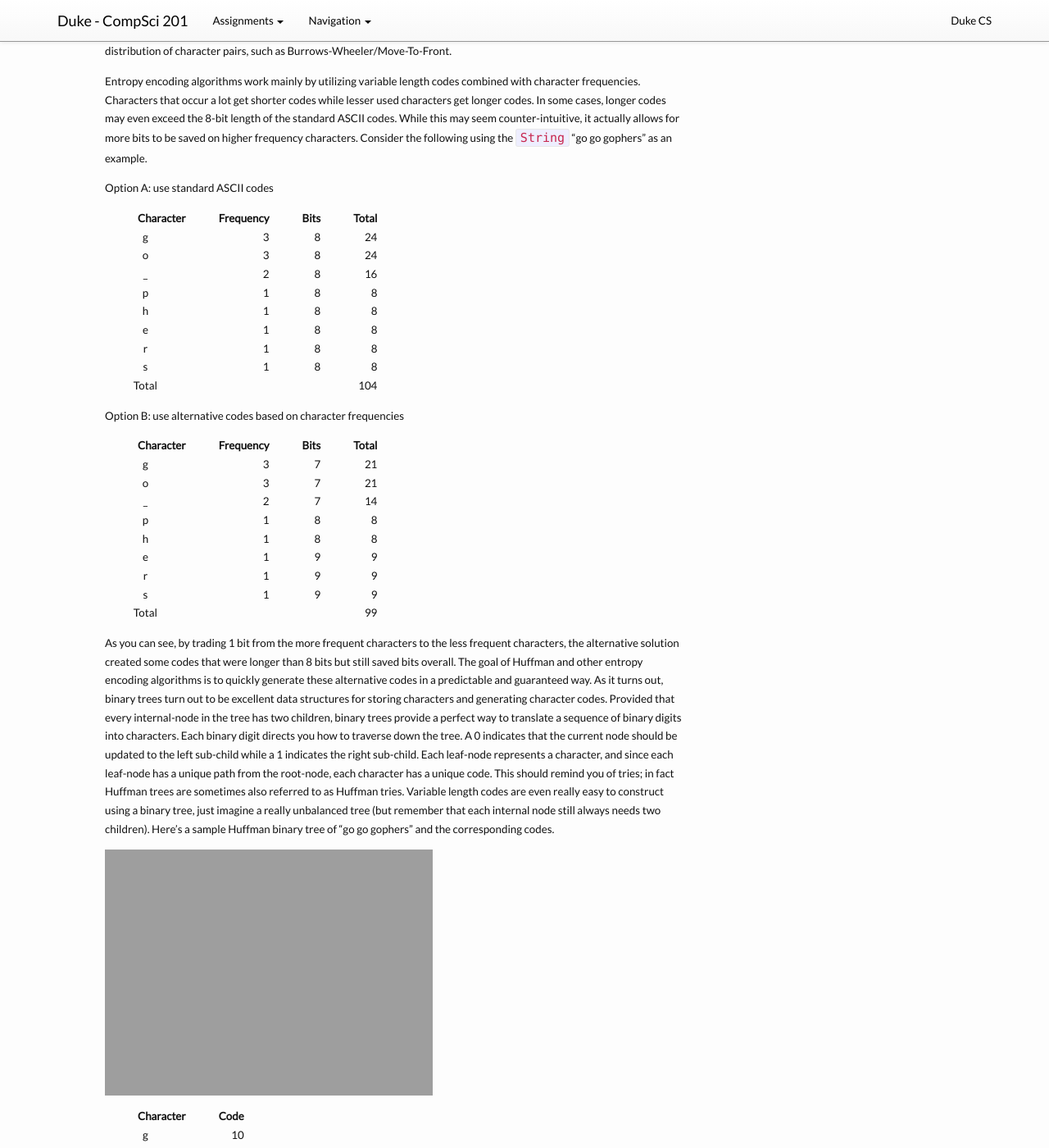
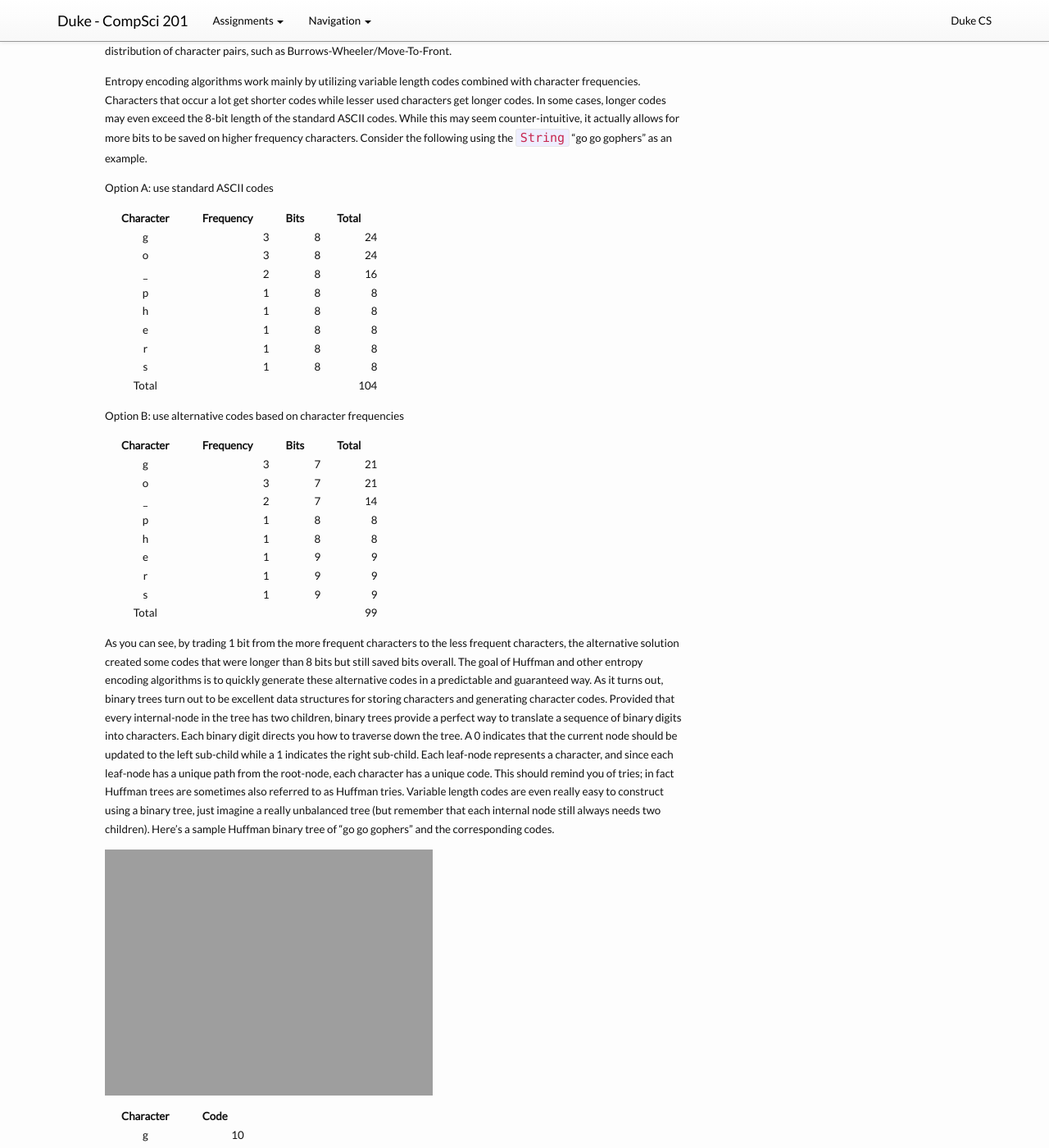
Before and after one commit to compsci201/compsci201.github.io, a Jekyll site: the page built from huffman/2-Algorithm.md, in a window 1280 px wide and 1400 px high, scrolled down 485 px. Shown: the whole window at 82% size. Built offline with Jekyll 4.4.1, drawn with Linux system fonts in a browser that asks for light colours; nearby versions of some CDN libraries.

Commit message:
Update main.scss

```diff
--- a/css/main.scss
+++ b/css/main.scss
@@ -95,7 +95,8 @@ li {
 }
 
 table tr th {
-	padding-left: 40px;
+	padding-left: 20px;
+	padding-right: 20px;
 }
 
 /*navbar customization*/
```
